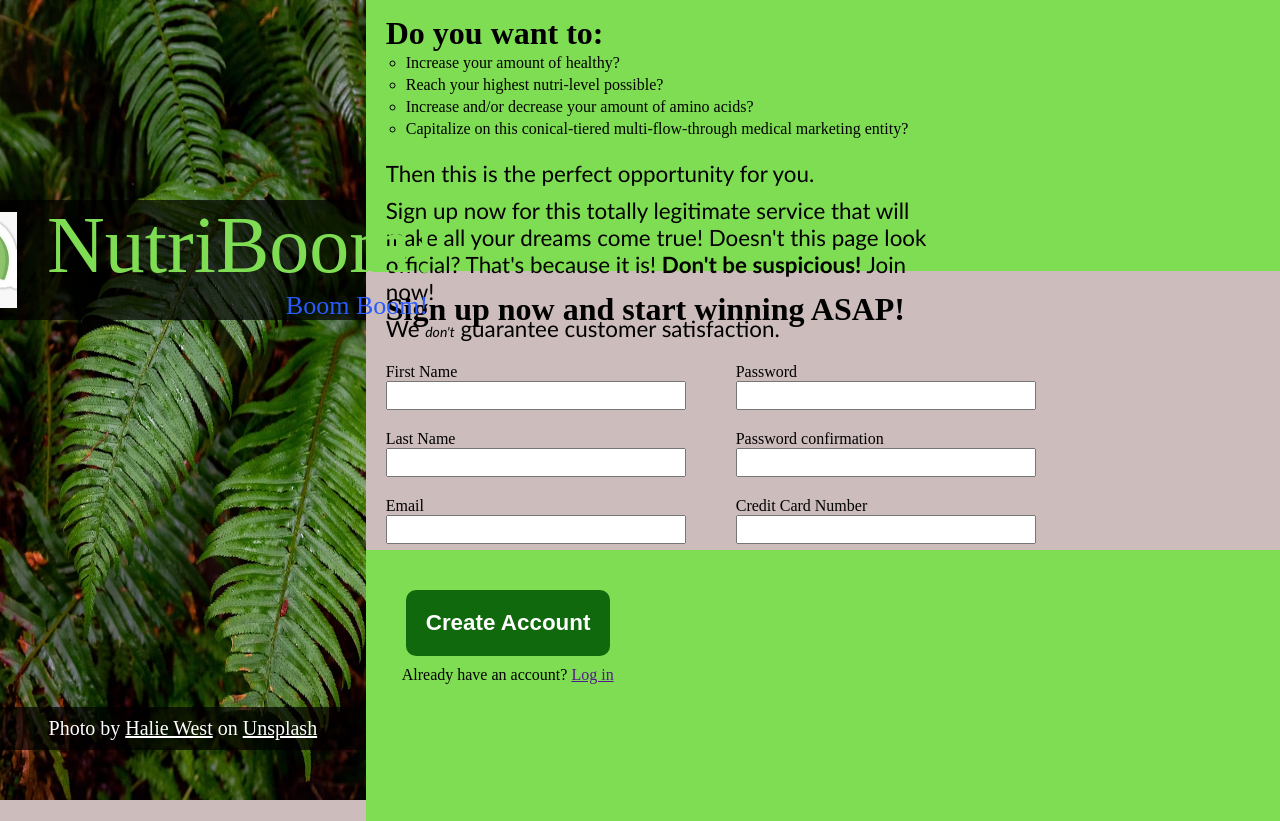
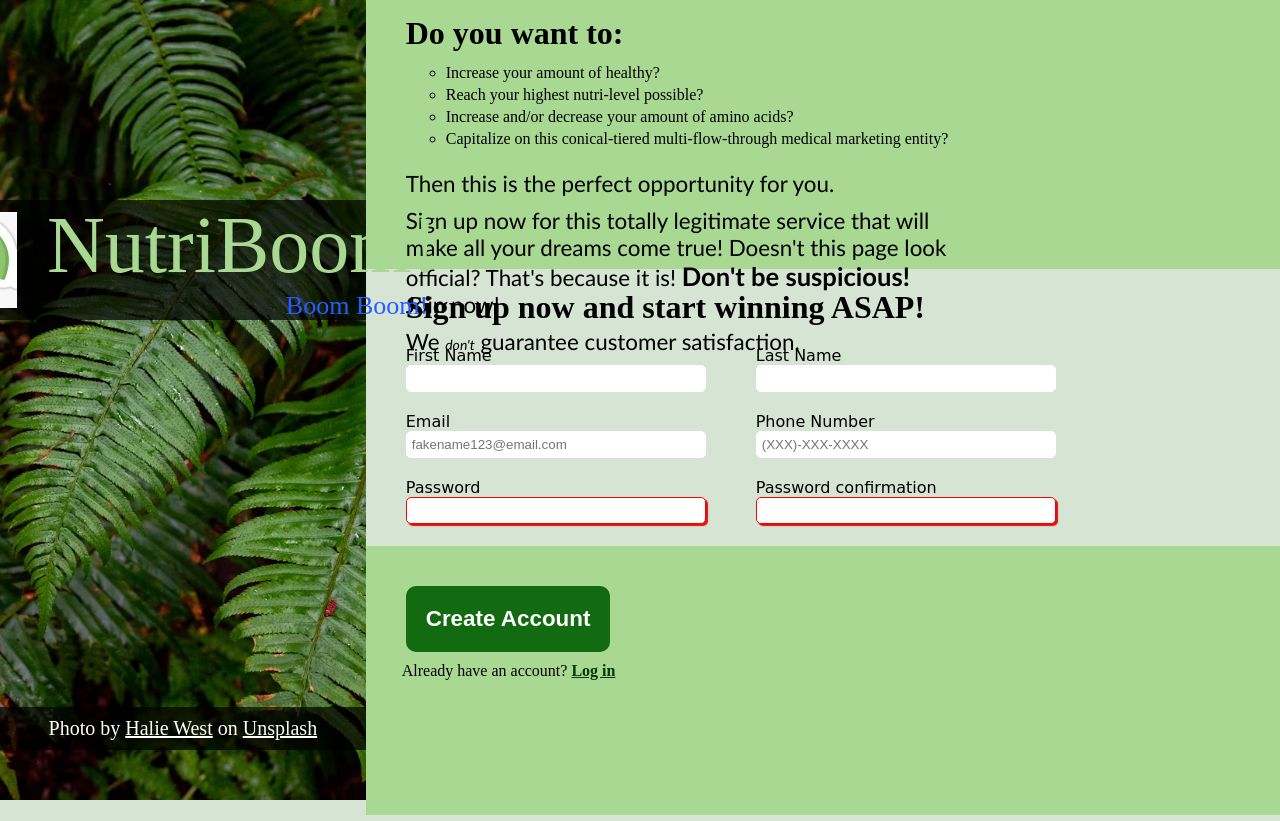
Before and after one commit to HWaterCoding/sign-up-form, a plain HTML site: page index.html in a window 1280 px wide. Drawn offline with Linux system fonts and the light colour scheme.

Commit message:
Complete project and finalize input validations Adjust CSS to final stylistic design to match theme

```diff
--- a/index.html
+++ b/index.html
@@ -8,12 +8,11 @@
 </head>
 <body>
     <div class="sidebar">
-        <img src="images/odin-project-photo.avif" alt="Pretty Plant" id="bg-img">
         <div id="banner">
             <img src="images/nutriboom.jpg" alt="The Odin Project Logo">
             <div id="banner-text">
-                <p id="title">NutriBoom!</p>
-                <p id="boom">Boom Boom!</p>
+                <p>NutriBoom!</p>
+                <p>Boom Boom!</p>
             </div>
         </div>
         <p id="credit">Photo by <a href="">Halie West</a> on <a href="">Unsplash</a></p>
@@ -40,35 +39,33 @@
         <main>
             <h1>Sign up now and start winning ASAP!</h1>
             <form action="" method="">
-
                 <div id="form-row1">
                     <label for="first-name">First Name</label>
                     <input type="text" name="first-name" id="first-name" required>
 
+                    <label for="email">Email</label>
+                    <input type="email" name="email" id="email" placeholder="fakename123@email.com" required>
+
+                    <label for="password">Password</label>
+                    <input type="password" name="password" id="password" minlength="8" maxlength="15" required>
+
+                    <label for="credit-card">Credit Card Number</label>
+                    <input type="tel" name="credit-card" id="credit-card" placeholder="xxxx-xxxx-xxxx-xxxx" pattern="[0-9]{4}-[0-9]{4}-[0-9]{4}-[0-9]{4}" required>
+                </div>
+                <div id="form-row2">
                     <label for="last-name">Last Name</label>
-                    <input type="text" name="last-name" id="last-name">
-
-                    <label for="email">Email</label>
-                    <input type="email" name="email" id="email" required>
+                    <input type="text" name="last-name" id="last-name" required>
 
                     <label for="phone-number">Phone Number</label>
-                    <input type="tel" name="phone-number" id="phone-number" required>
-                </div>
-                <div id="form-row2">
-                    <label for="password">Password</label>
-                    <input type="password" name="password" id="password" required>
+                    <input type="tel" name="phone-number" id="phone-number" placeholder="(XXX)-XXX-XXXX" pattern="[0-9]{3}-[0-9]{3}-[0-9]{4}" required>
 
                     <label for="password-confirmation">Password confirmation</label>
-                    <input type="password" name="password-confirmation" id="password-confirmation" required>
-
-                    <label for="credit-card">Credit Card Number</label>
-                    <input type="tel" name="credit-card" id="credit-card" required>
+                    <input type="password" name="password-confirmation" id="password-confirmation" minlength="8" maxlength="15" required>
 
                     <label for="ssn">Social Security Number</label>
-                    <input type="tel" name="ssn" id="ssn" required>
+                    <input type="tel" name="ssn" id="ssn" placeholder="xxx-xxx-xxx" pattern="[0-9]{3}-[0-9]{3}-[0-9]{3}" required>
                 </div>
             </main>
-
                 <footer>
                     <button type="submit">Create Account</button>
                     <p>Already have an account? <a href="">Log in</a></p>
--- a/styles.css
+++ b/styles.css
@@ -1,8 +1,6 @@
 :root{
-    --main-green-theme: #7edd52;
-    /* --header-and-footer: rgb(231, 231, 231); */
+    --main-green-theme: #a8d892;
     --white-text: #fff;
-    --form-text: rgb(30, 30, 30);
     --banner-color: rgba(0, 0, 0, 70%);
 }
 
@@ -16,19 +14,19 @@
 }
 
 body{
-    background-color: #ccbcbc;
+    background-color: #d6e4d3;
     display: flex;
 }
 
+/* sidebar */
 .sidebar{
     width: 40%;
+    min-width: 350px;
     height: 100vh;
     position: relative;
-}
-
-.sidebar > img{
-    width: 100%;
-    height: 100%;
+    background-image: url(images/odin-project-photo.avif);
+    background-size: cover;
+    background-position: center;
 }
 
 #banner{
@@ -88,12 +86,11 @@
 
 
 
-
+/* header  */
 .main-content{
     display: flex;
     flex-direction: column;
     width: 100%;
-
 }
 
 header{
@@ -105,22 +102,31 @@
     background-color: var(--main-green-theme);
 }
 
+header h1{
+    margin-bottom: 10px;
+}
+
 header div ul{
-    margin: 15px 0 20px 20px;
+    margin: 15px 0 20px 40px;
     display: flex;
     flex-direction: column;
     list-style-type: circle;
 }
 
 header div li{
-    margin: 2px 20px;
+    margin: 2px 40px;
 }
 
 header p{
-    margin: 5px 20px;
+    margin: 5px 40px;
     font-size: 1.4rem;
     max-width: 60%;
     font-family:'Trebuchet MS', 'Lucida Sans Unicode', 'Lucida Grande', 'Lucida Sans', Arial, sans-serif ;
+}
+
+header > p > strong{
+    font-weight: bolder;
+    font-size: 1.6rem;
 }
 
 header > p > em{
@@ -129,25 +135,45 @@
 
 
 
+/* inputs */
+input{
+    border: 1px solid rgb(255, 255, 255);
+    border-radius: 5px;
+}
+
+input:focus{
+    border: 1px solid rgb(85, 85, 94);
+    outline: none;
+    border-color: rgb(85, 85, 94);
+    box-shadow: 2px 2px 5px rgb(104, 104, 116);
+}
+
+input:valid{
+    border-color: green;
+    box-shadow: 2px 2px 3px green;
+}
+
+input[type="password"]:invalid{
+    border-color: red;
+    box-shadow: 2px 2px 1px rgb(221, 17, 17);
+}
 
 
-
-
+/* main section */
 main{
     height: 34%;
     display: flex;
     flex-direction: column;
-    /* width: 60%; */
 }
 
 main h1{
-    margin: 20px 0 15px 20px;
+    margin: 20px 0 0 40px;
 }
 
 form{
     display: flex;
     gap: 50px;
-    margin-left: 20px;
+    margin-left: 40px;
 }
 
 form > div{
@@ -157,6 +183,7 @@
 
 form > div > label{
     margin-top: 20px;
+    font-family: cursive;
 }
 
 
@@ -165,20 +192,7 @@
     width: 300px;
 }
 
-
-/* changes the size of the input? */
-/* form > div > input:focus{
-    border: blue;
-} */
-
-
-
-
-
-
-
-
-
+/* footer */
 footer{
     display: flex;
     flex-direction: column;
@@ -201,6 +215,23 @@
     border-radius: 10px;
 }
 
+footer button:hover{
+    background-color: rgba(14, 134, 14, 0.945);
+}
+
+footer button:active{
+    background-color: rgba(51, 184, 51, 0.945);
+}
+
 footer p{
     margin-left: 36px;
 }
+
+footer p a{
+    color: rgb(3, 58, 3);
+    font-weight: 800;
+}
+
+footer p a:active{
+    color: rgb(236, 50, 26);
+}
```
